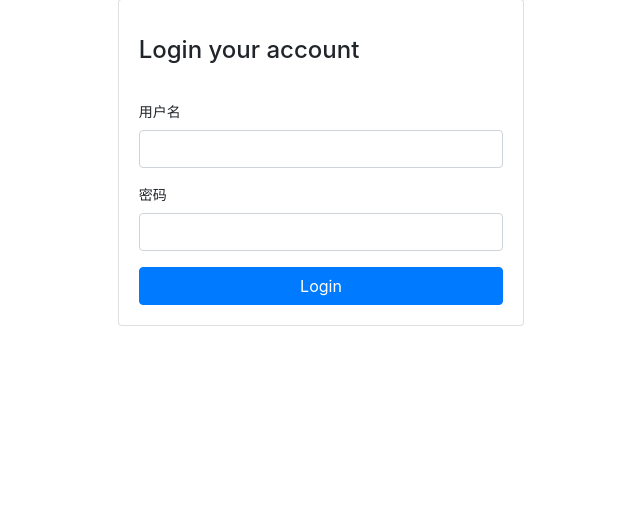
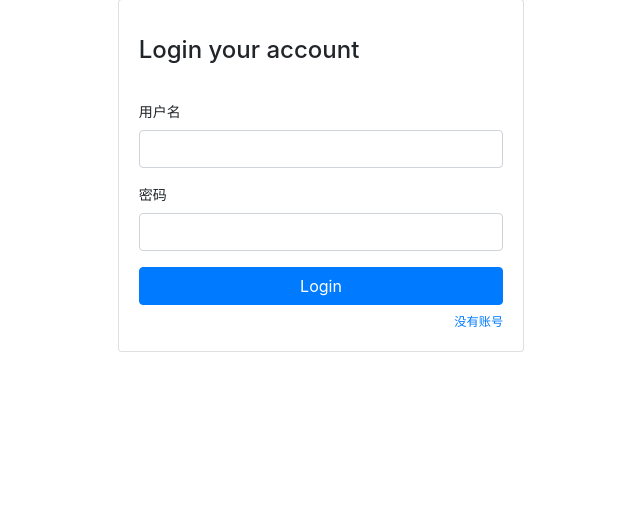
Before and after one commit to bigbugboy/expenseswebsite, a Django app: page /authentication/login in a window 1280 px wide. Shown: the part 49-554 px from the top of the page, without its empty margins (319-959 px from the left). Run offline with Django 4.2, Linux system fonts and the light colour scheme; some libraries are stand-ins or nearby versions.

Commit message:
add link to registet page

```diff
--- a/templates/authentication/login.html
+++ b/templates/authentication/login.html
@@ -25,6 +25,7 @@
                         <input type="password" class="form-control" name="password" id="passwordField">
                     </div>
                     <input type="submit" class="btn btn-block btn-primary" value="Login">
+                    <small class="float-right pt-2"><a href="{% url 'register' %}">没有账号</a></small>
                 </form>
             </div>
         </div>
```
